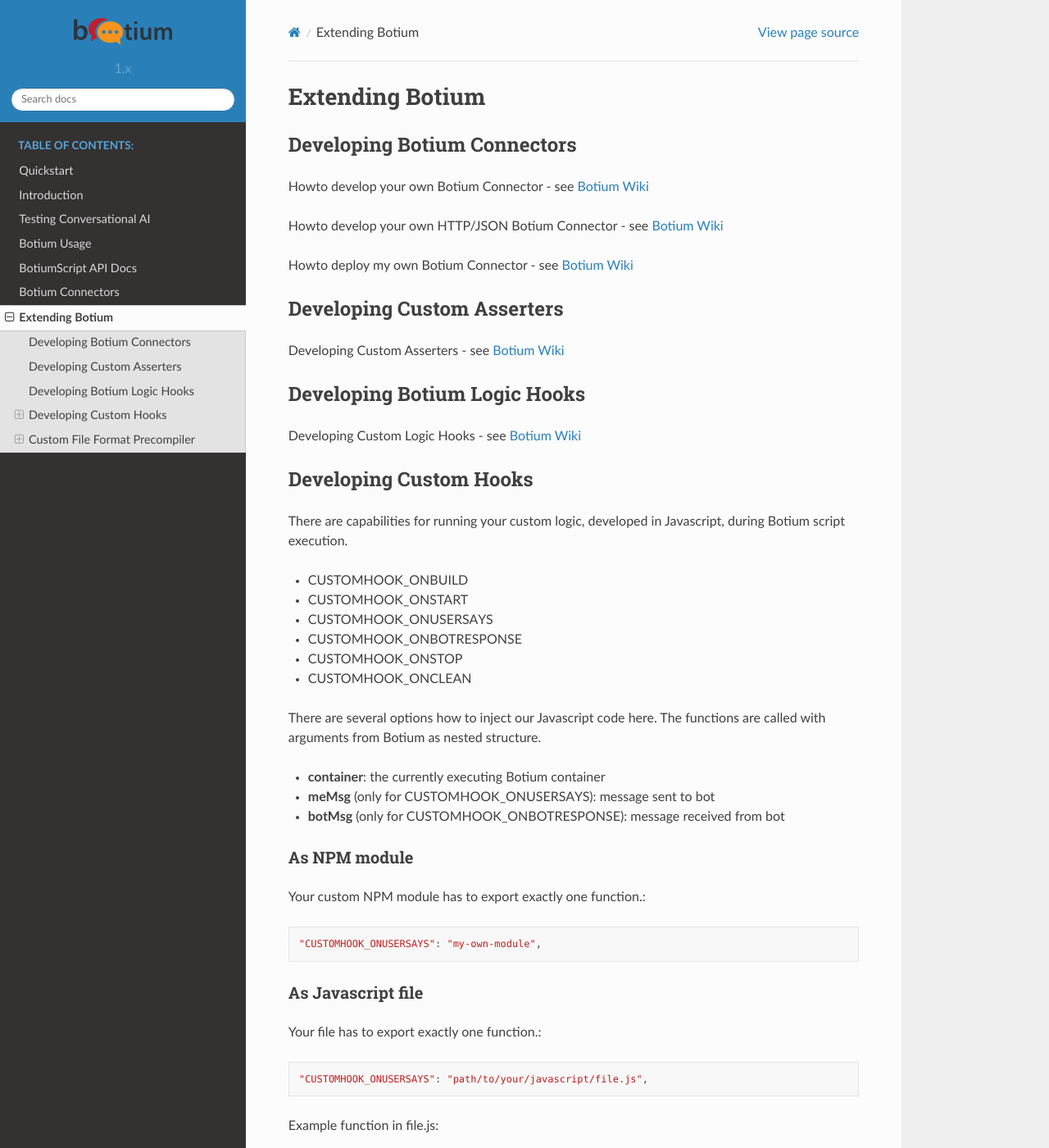
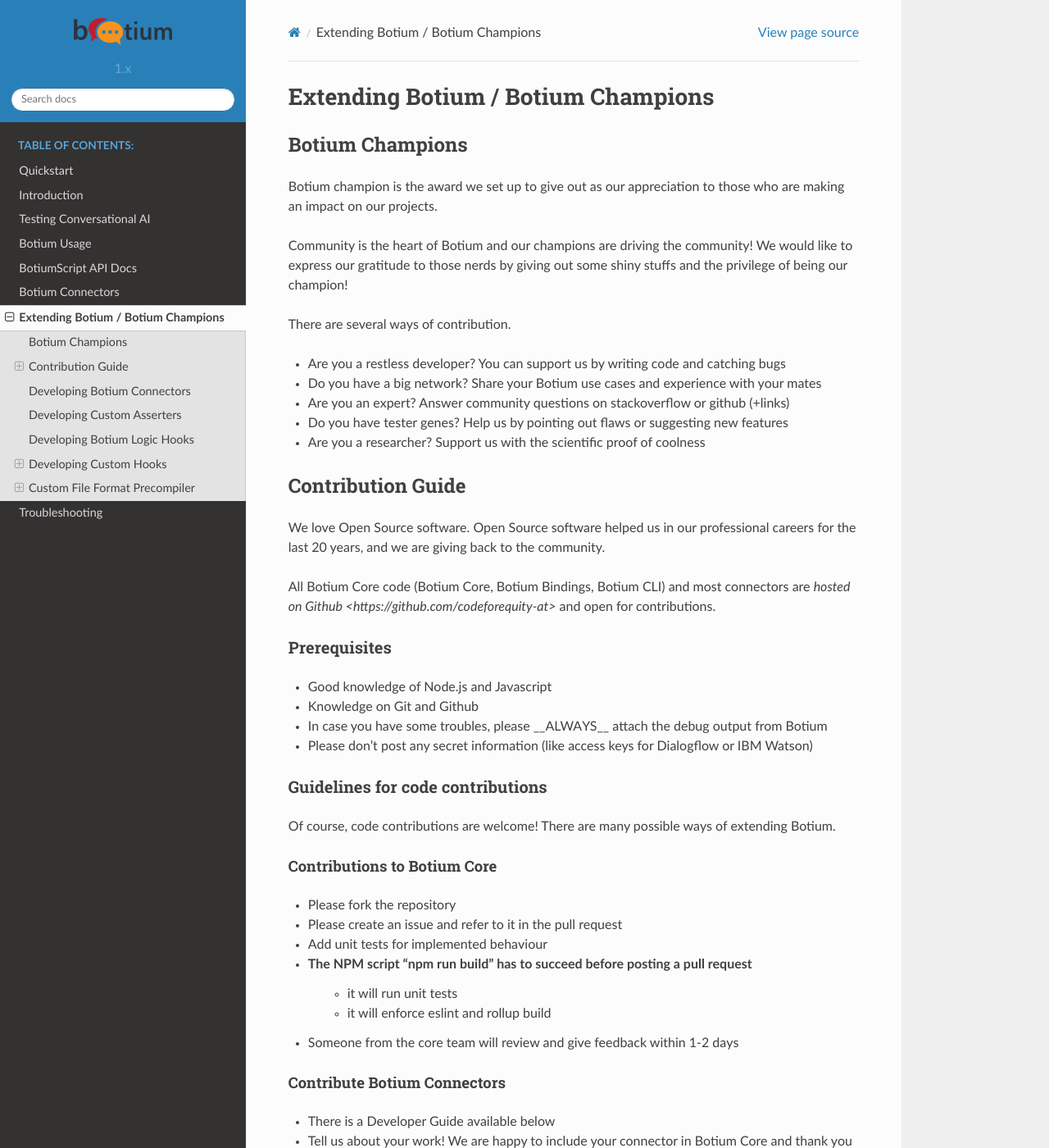
Before and after one commit to codeforequity-at/botium-docs, a Sphinx documentation site: the page built from docs/07_development/index.rst, in a window 1280 px wide and 1400 px high. Shown: the whole window at 82% size. Built offline with Sphinx 7.4.7 and the Read the Docs theme 2.0.0, drawn with Linux system fonts in a browser that asks for light colours; some of the changed text lies outside the part shown.

Commit message:
Added contribution guide

```diff
--- a/docs/04_usage/index.rst
+++ b/docs/04_usage/index.rst
@@ -7,3 +7,4 @@
 .. include:: part_botiumcli.rst
 .. include:: part_botiumbindings.rst
 .. include:: part_botiumcrawler.rst
+.. include:: part_botiumgrid.rst
--- a/docs/07_development/index.rst
+++ b/docs/07_development/index.rst
@@ -1,5 +1,135 @@
-Extending Botium
-****************
+Extending Botium / Botium Champions
+***********************************
+
+Botium Champions
+================
+
+Botium champion is the award we set up to give out as our appreciation to those who are making an impact on our projects.
+
+Community is the heart of Botium and our champions are driving the community! We would like to express our gratitude to those nerds by giving out some shiny stuffs and the privilege of being our champion!
+
+There are several ways of contribution.
+
+* Are you a restless developer? You can support us by writing code and catching bugs
+* Do you have a big network? Share your Botium use cases and experience with your mates
+* Are you an expert? Answer community questions on stackoverflow or github (+links)
+* Do you have tester genes? Help us by pointing out flaws or suggesting new features
+* Are you a researcher? Support us with the scientific proof of coolness
+
+.. _contribution-guide:
+
+Contribution Guide
+==================
+
+We love Open Source software. Open Source software helped us in our professional careers for the last 20 years, and we are giving back to the community.
+
+All Botium Core code (Botium Core, Botium Bindings, Botium CLI) and most connectors are `hosted on Github <https://github.com/codeforequity-at>` and open for contributions.
+
+Prerequisites
+-------------
+
+* Good knowledge of Node.js and Javascript
+* Knowledge on Git and Github
+* In case you have some troubles, please __ALWAYS__ attach the debug output from Botium
+* Please don't post any secret information (like access keys for Dialogflow or IBM Watson)
+
+Guidelines for code contributions
+---------------------------------
+
+Of course, code contributions are welcome! There are many possible ways of extending Botium.
+
+Contributions to Botium Core
+~~~~~~~~~~~~~~~~~~~~~~~~~~~~
+
+* Please fork the repository
+* Please create an issue and refer to it in the pull request
+* Add unit tests for implemented behaviour
+* The NPM script "npm run build" has to succeed before posting a pull request
+    * it will run unit tests
+    * it will enforce eslint and rollup build
+* Someone from the core team will review and give feedback within 1-2 days
+
+Contribute Botium Connectors
+~~~~~~~~~~~~~~~~~~~~~~~~~~~~
+
+* There is a Developer Guide available below
+* Tell us about your work! We are happy to include your connector in Botium Core and thank you in our release notes!
+
+Contribute Botium Asserters
+~~~~~~~~~~~~~~~~~~~~~~~~~~~
+
+* There is a Developer Guide available below
+* Tell us about your work! We are happy to include your asserter in Botium Core and thank you in our release notes!
+
+**We want to recognise everyone making positive influence in our community. We are doing our part of the job by tracking every possible Botium champion out there, but if you feel like that we are missing someone, let us know!**
+
+
+First Steps - Botium Core
+-------------------------
+
+Botium Core is the core library for Botium. Some core connectors and BotiumScript is implemented in Botium Core.
+
+Clone and Run Tests
+~~~~~~~~~~~~~~~~~~~
+
+Here are the commands to clone the Botium Core repository, install the dependencies, running the build and running the test suite::
+
+  git clone https://github.com/codeforequity-at/botium-core.git
+  cd botium-core
+  npm install
+  npm run build
+  npm test
+
+Pull Requests
+~~~~~~~~~~~~~
+
+As usual on Github, you can fork the repository and create a Pull Request with your changes. One of the core developers will get in contact.
+
+We expect that any code changes are covered by unit tests.
+
+Make sure that the commands npm run build and npm test are working with your changes, otherwise the Pull Request will be declined for sure!
+
+Important Files
+~~~~~~~~~~~~~~~
+
+**src/BotDriver.js** - the main entry file
+
+Reads the botium.json and other configuration sources
+
+Initializes scripting and containers
+
+**src/Capabilities.js** - capability names
+
+Holds the list of supported capability names
+
+**src/Defaults.js** - default capability values
+
+Holds the list of default capability values
+
+**src/scripting/ScriptingProvider.js** - entry point for BotiumScript
+
+Initializes BotiumScript runtime
+
+Holds context for scripting runtime
+
+Reads BotiumScript files
+
+**src/scripting/Compiler\*.js** - BotiumScript parsers
+
+Parsing the supported BotiumScript file formats
+
+**src/scripting/logichooks/asserters/\*Asserter.js** - integrated asserters
+
+Media asserter, NLP asserters, …
+
+**src/scripting/logichooks/logichooks/\*LogicHook.js** - integrated logic hooks
+
+Pause, Wait, …
+
+**src/scripting/logichooks/userinputs/\*Input.js** - integrated user input methods
+
+Buttons, Forms, …
+
 
 .. _develop-connector:
 
--- a/docs/index.rst
+++ b/docs/index.rst
@@ -19,3 +19,4 @@
    05_botiumscript/index
    06_connectors/*
    07_development/index
+   08_troubleshooting/index
```
Also changed, not shown: docs/02_introduction/01_introduction.rst (+16 -0 lines), docs/04_usage/part_botiumgrid.rst (added, +53 -0 lines), docs/08_troubleshooting/index.rst (added, +39 -0 lines).
